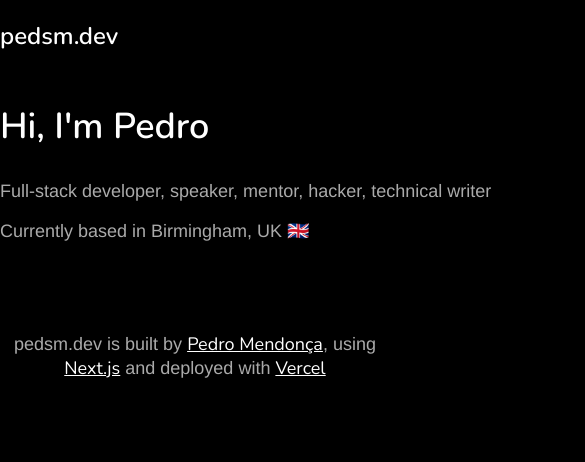
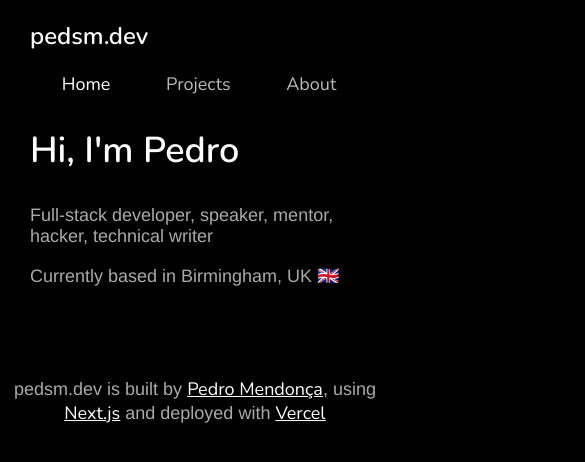
Before and after one commit to pedsm/pedsm.dev, a Next.js app: page / in a window 390 px wide. Shown: the top 462 px of the page, 585 px wide, since content can reach past the window. Built offline with nearby package versions, Linux system fonts and the light colour scheme.

Commit message:
Responsive

```diff
--- a/sass/layout.scss
+++ b/sass/layout.scss
@@ -1,5 +1,6 @@
 .section {
-    width: 800px;
+    padding: 0 30px;
+    max-width: 800px;
     margin: auto;
 }
 
--- a/sass/menu.scss
+++ b/sass/menu.scss
@@ -1,6 +1,12 @@
 .menu {
     display: flex;
     justify-content: space-between;
+}
+
+@media only screen and (max-width: 800px) {
+  .menu {
+    flex-direction: column;
+  }
 }
 
 .menu > div {
--- a/sass/projects.scss
+++ b/sass/projects.scss
@@ -2,6 +2,12 @@
   display: grid;
   grid-template-columns: 1fr 1fr;
   gap: 24px;
+}
+
+@media only screen and (max-width: 800px) {
+  .projects {
+    grid-template-columns: 1fr;
+  }
 }
 
 .project {
```
